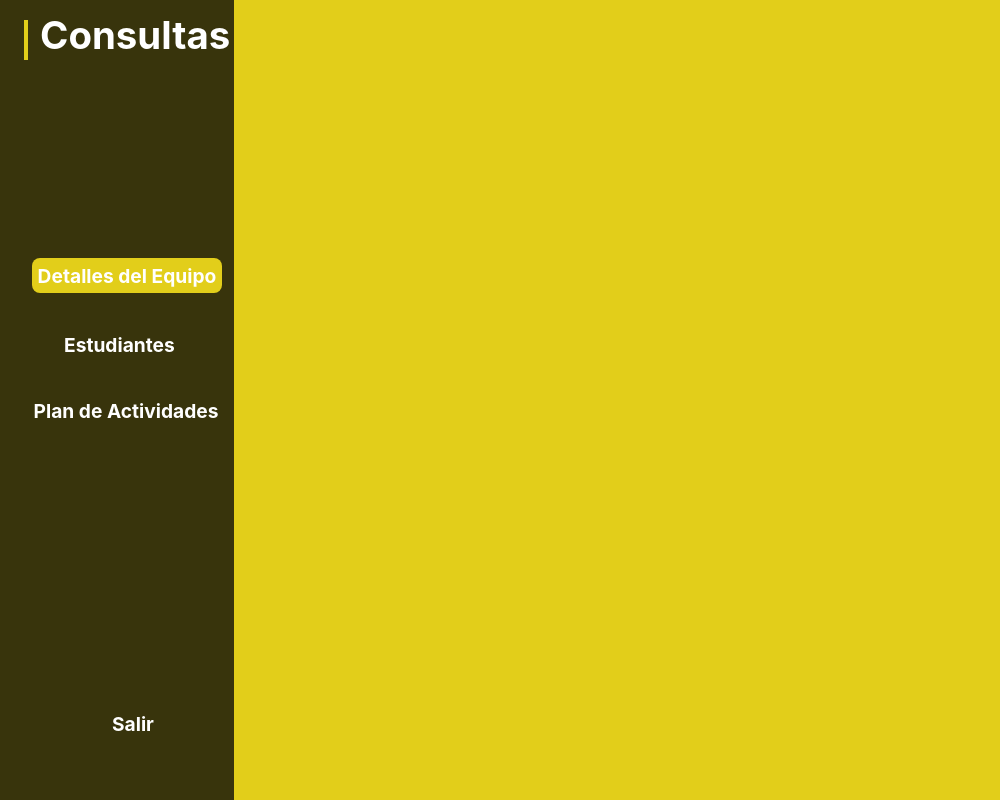
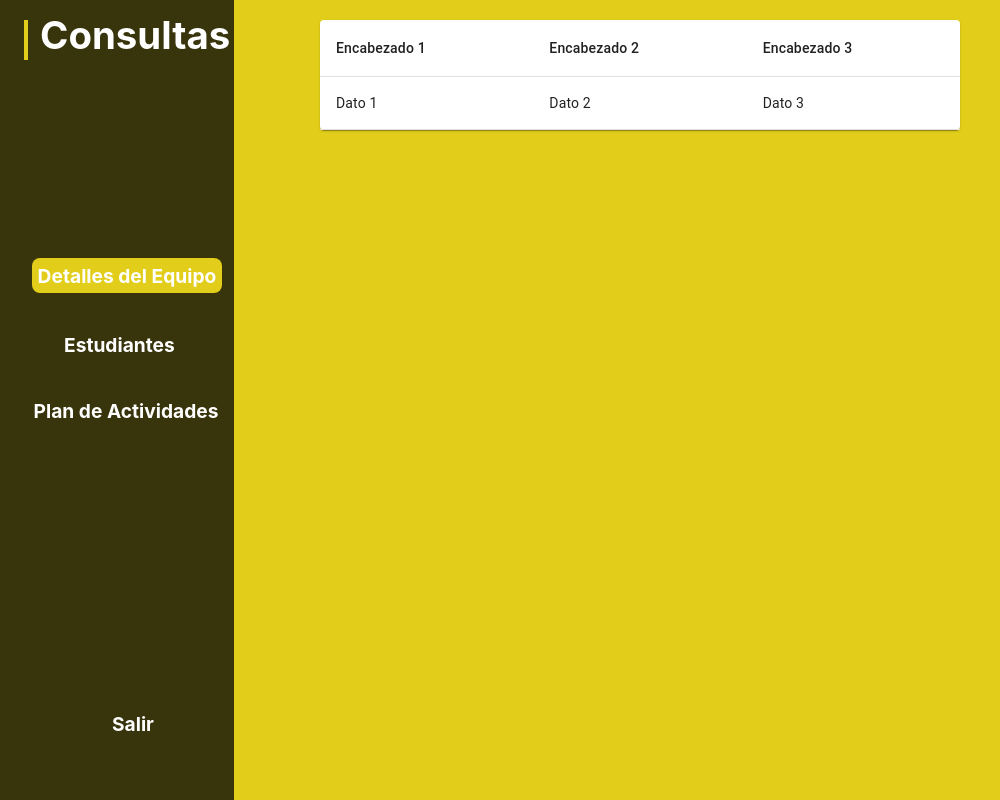
Before and after one commit to FranVQ09/Proyecto-Disenno, a React (Create React App) app in the folder diseno-p1/: page /consultasDetalleEquipo in a window 1280 px wide. Shown: the whole page, without its empty margins (0-1000 px from the left). Built offline with nearby package versions, Linux system fonts and the light colour scheme.

Commit message:
Se agrega una tabla a Detellas de Equipo

```diff
--- a/diseno-p1/src/pages/AsistenteAdministrativo/consultasDetalleEquipo.js
+++ b/diseno-p1/src/pages/AsistenteAdministrativo/consultasDetalleEquipo.js
@@ -1,5 +1,6 @@
 import React from 'react';
 import Button from '@mui/material/Button';
+import { Table, TableHead, TableBody, TableRow, TableCell, Paper } from '@mui/material';
 
 function consultasDetalleEquipo() {
   return (
@@ -115,6 +116,26 @@ function consultasDetalleEquipo() {
           Salir
         </a>
       </div>
+       {/* Tabla dentro del primer div */}
+       <Paper style={{ marginTop: '20px', width: '50%' }}>
+        <Table>
+          <TableHead>
+            <TableRow>
+              <TableCell>Encabezado 1</TableCell>
+              <TableCell>Encabezado 2</TableCell>
+              <TableCell>Encabezado 3</TableCell>
+            </TableRow>
+          </TableHead>
+          <TableBody>
+            <TableRow>
+              <TableCell>Dato 1</TableCell>
+              <TableCell>Dato 2</TableCell>
+              <TableCell>Dato 3</TableCell>
+            </TableRow>
+            {/* Agrega más filas según sea necesario */}
+          </TableBody>
+        </Table>
+      </Paper>
     </div>
   );
 }
--- a/diseno-p1/src/pages/ProfesorCoordinador/MenuProfesor.js
+++ b/diseno-p1/src/pages/ProfesorCoordinador/MenuProfesor.js
@@ -70,7 +70,7 @@ function MenuProfesorCoordinador() {
                     </a>
                 </div>
                 <a
-                    href="#"
+                    href="/menu"
                     style={{
                         color: 'white',
                         fontWeight: 'bold',
--- /dev/null
+++ b/package.json
@@ -0,0 +1,5 @@
+{
+  "dependencies": {
+    "@mui/x-data-grid": "^7.3.0"
+  }
+}
```
Also changed, not shown: 1 other file (tests, documents, lock files or other folders).
